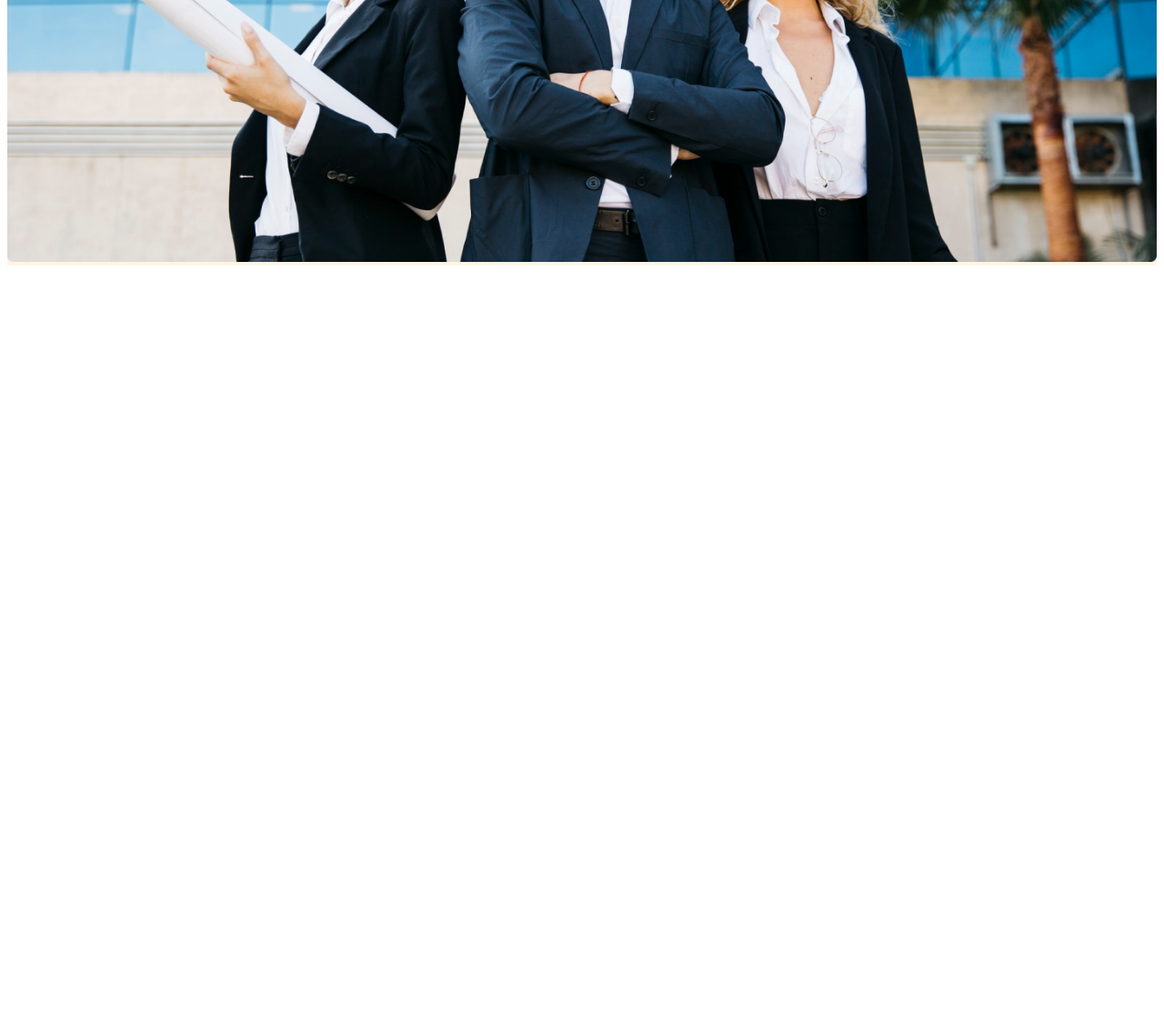
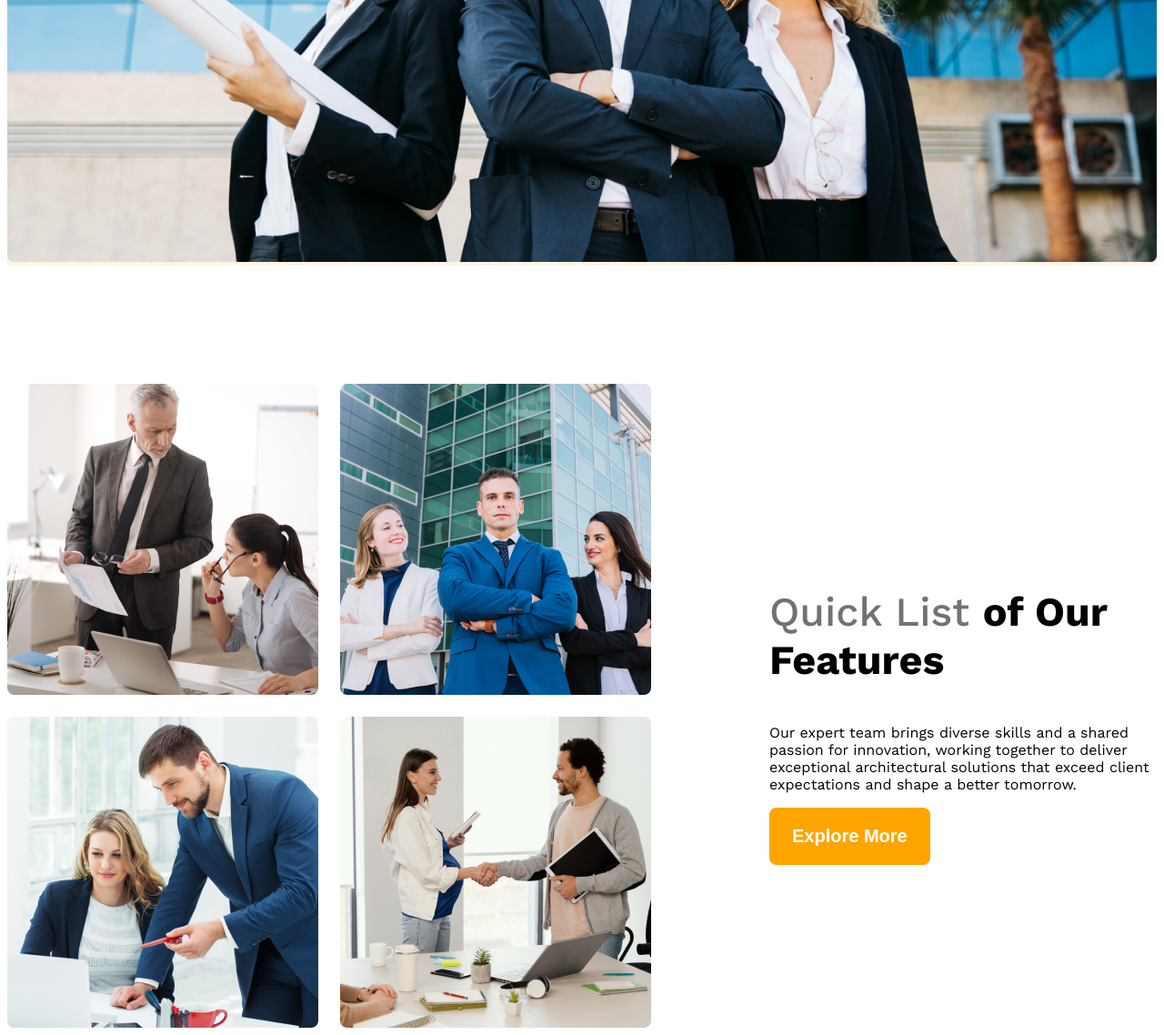
Before and after one commit to chayanatik1994/g3-architect-website, a plain HTML site: page index.html in a window 1280 px wide. Shown: the part 892-2030 px from the top of the page at 91% size. Before the commit the page ends 1192 px from the top, so only its background shows below. Drawn offline with nearby package versions, Linux system fonts and the light colour scheme.

Commit message:
Add team section with images, feature title, description, and CTA button

```diff
--- a/index.html
+++ b/index.html
@@ -36,7 +36,31 @@
          </div>
     </header>
     <main>
+      <section class="teams display-flex">
+        <div class="team-img-container">
+            <img src="images/team1.png" alt="two architect discussing planning">
+           <img src="images/team2.png" alt="Architect presenting design to a colleague">
+           <img src="images/team3.png" alt="Architect working on digital blueprint">
+           <img src="images/team4.png" alt="Creative architectural team in meeting">
 
+        </div>
+        <div class="our-features">
+            <h3 class="feature-title">
+                <span id="quick-list" class="text-light-gray">
+                   Quick List
+                </span>
+                of Our
+                <span>
+                    Features
+                </span>
+            </h3>
+                <p class="feature-description">
+                        Our expert team brings diverse skills and a shared passion for innovation, working together to deliver exceptional architectural solutions that exceed client expectations and shape a better tomorrow.
+                </p>
+
+            <button class="btn-primary">Explore More</button>
+        </div>
+      </section>
     </main>
     <footer>
 
--- a/styles/architects.css
+++ b/styles/architects.css
@@ -32,6 +32,14 @@
   font-weight: 600;
   border-radius: 8px;
   border: none;
+}
+main{
+  max-width: 1440px;
+  margin: 0 auto;
+}
+main>section{
+  margin-top: 130px;
+
 }
 
 /* header styles */
@@ -72,6 +80,30 @@
 .banner-image{
   width: 100%;
 }
+/* teams and  feature related styles*/
+.teams{
+  align-items: center;
+}
+.team-img-container{
+  display: grid;
+  grid-template-columns: repeat(2,1fr);
+  gap: 24px;
+
+}
+.our-features{
+  margin-left: 130px;
+  max-width: 530px;
+}
+.feature-title{
+  font-size: 2.8rem;
+  font-weight: 700;
+}
+#quick-list{
+  font-weight: 500;
+
+}
+
+
 /* Responsive Media Query */
 @media screen and (max-width:576px){
   .navbar, .nav-links{
```
